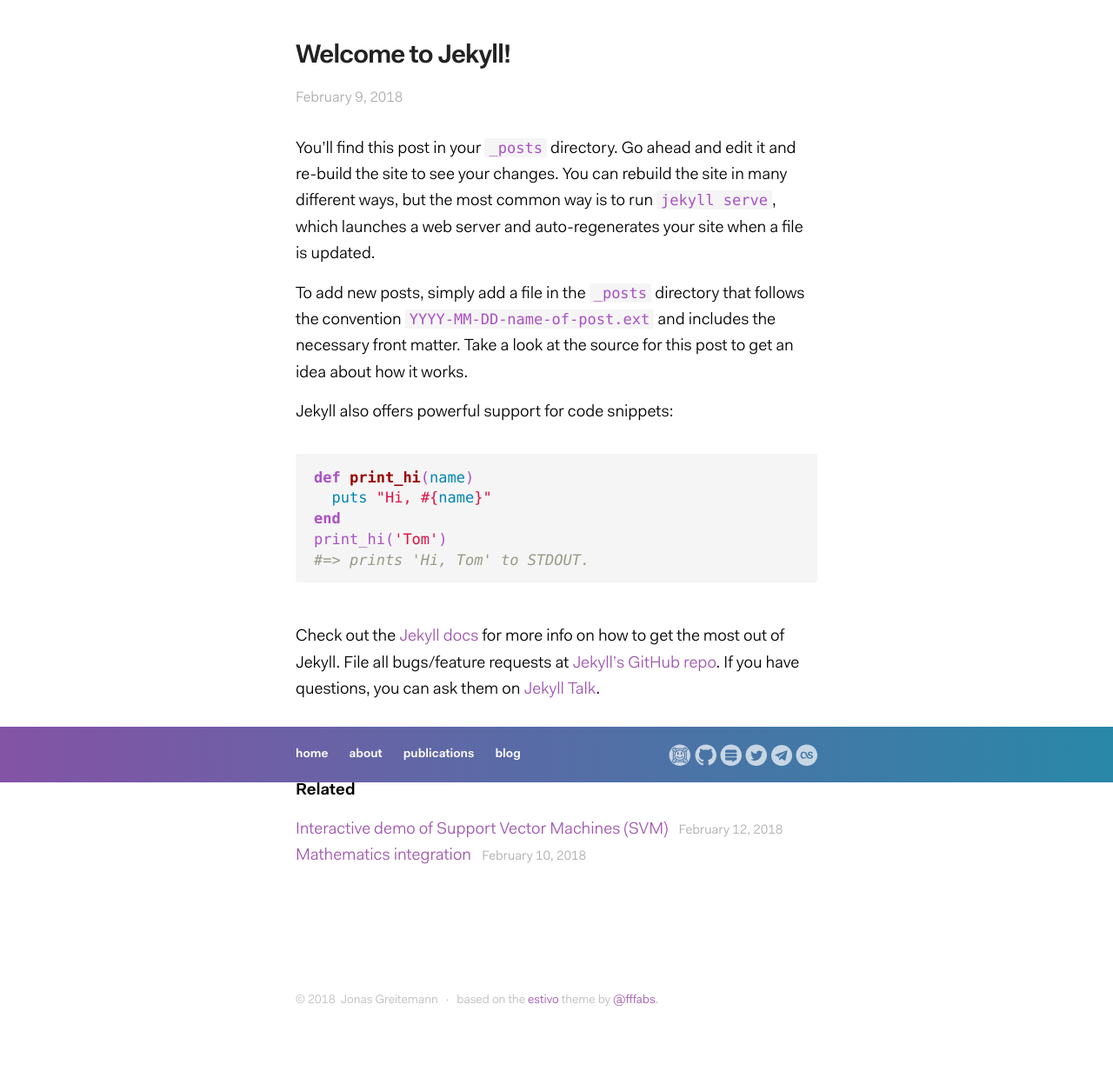
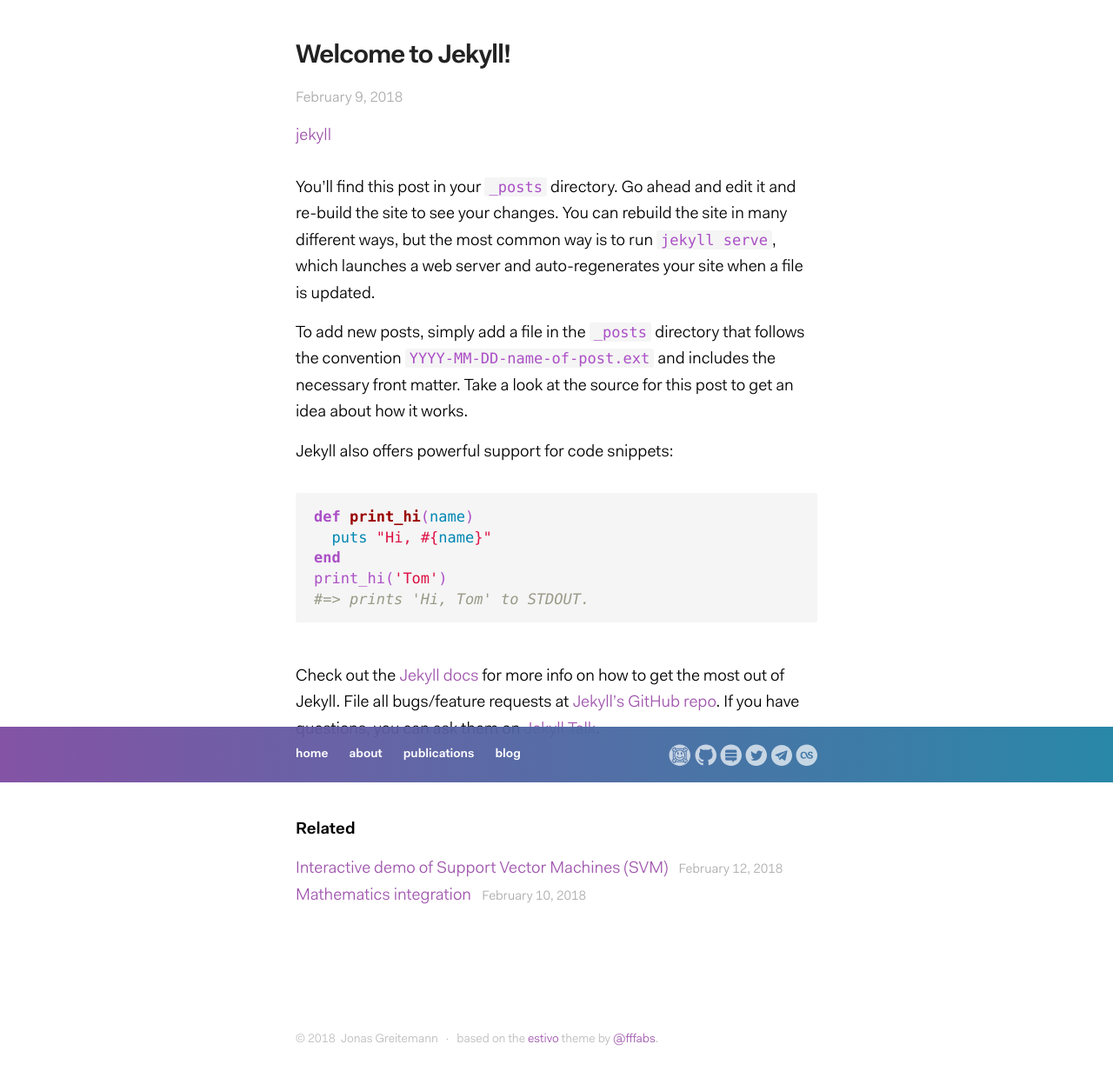
Before and after one commit to jgreitemann/jgreitemann.github.io, a Jekyll site: the page built from _posts/2018-02-09-welcome-to-jekyll.md, in a window 1280 px wide. Shown: the whole page at 87% size. Built offline with Jekyll 4.4.1, drawn with Linux system fonts in a browser that asks for light colours; comment, search, counter and statistics services are not loaded; before the commit the page ends 1202 px from its top, so only the background shows below that.

Commit message:
Functional support for tags

```diff
--- a/_includes/post_list.html
+++ b/_includes/post_list.html
@@ -1,6 +1,12 @@
 {% assign post_limit = include.limit | default: 999 %}
 <ul class="post-list">
 {% for post in site.posts %}
+  {% if include.tag %}
+  {% if post.tags contains include.tag %}
+  {% else %}
+  {% continue %}
+  {% endif %}
+  {% endif %}
   <li>
     <a href="{{ post.url | prepend: site.baseurl }}">
     <aside class="dates">{{ post.date | date: "%b %-d" }}</aside>
--- a/_layouts/post.html
+++ b/_layouts/post.html
@@ -6,6 +6,12 @@
   <header class="post-header">
     <h1 class="post-title">{{ page.title }}</h1>
     <p class="post-meta">{{ page.date | date: "%B %-d, %Y" }}{% if page.author %} • {{ page.author }}{% endif %}{% if page.meta %} • {{ page.meta }}{% endif %}</p>
+    <div class="tags">
+        {% assign sorted_tags = page.tags | sort %}
+        {% for tag in sorted_tags %}
+        <a href="{{ site.baseurl }}{% link blog/tags.html %}#{{ tag }}">{{ tag }}</a>
+        {% endfor %}
+    </div>
   </header>
 
   <article class="post-content">
--- a/_posts/2018-02-11-integrating-mathematics.md
+++ b/_posts/2018-02-11-integrating-mathematics.md
@@ -2,7 +2,9 @@
 layout: post
 title:  "Mathematics integration"
 date:   2018-02-11 00:08:00 +0100
-categories:
+tags:
+- jekyll
+- latex
 math-enabled: true
 description: "Showing off mathematical formulae in blog posts."
 ---
```
Also changed, not shown: _posts/2018-02-09-welcome-to-jekyll.md (+2 -1 lines), _posts/2018-02-12-svm-demo.md (+5 -0 lines), blog/tags.html (added, +18 -0 lines).
